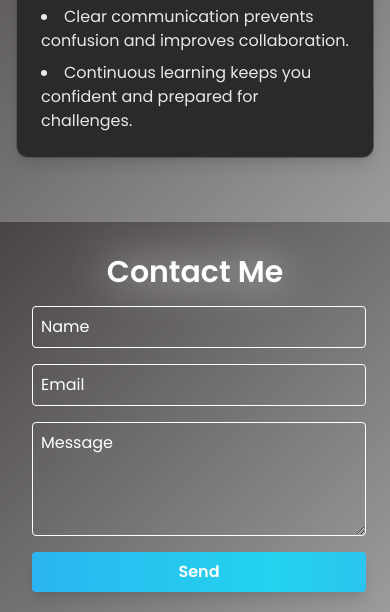
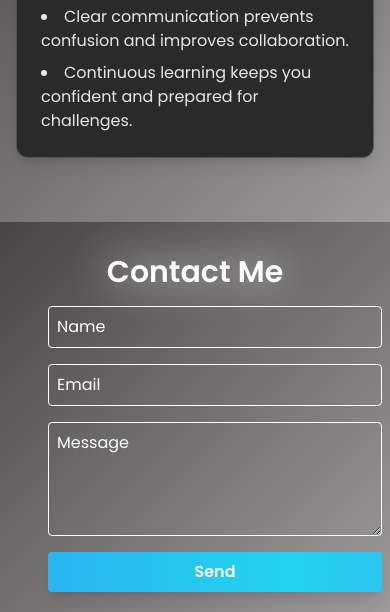
Before and after one commit to AJamesGit01/test-Portfolio, a plain HTML site: page index.html in a window 390 px wide. Shown: the part 6278-6890 px from the top of the page. Drawn offline with nearby package versions, Linux system fonts and the light colour scheme.

Commit message:
Updated Index

```diff
--- a/index.html
+++ b/index.html
@@ -288,6 +288,7 @@
     Contact Me
   </h3>
 
+<div class="px-4 sm:px-0">
   <form class="grid gap-4 max-w-md mx-auto mb-6" onsubmit="handleSubmit(event)">
     <input type="text" placeholder="Name" class="border border-white bg-transparent text-white p-2 rounded placeholder-white" required />
     <input type="email" placeholder="Email" class="border border-white bg-transparent text-white p-2 rounded placeholder-white" required />
@@ -298,6 +299,8 @@
       Send
     </button>
   </form>
+</div>
+
 
   <!-- Social Media Icons -->
 <div class="flex justify-center gap-6 text-2xl">
```
